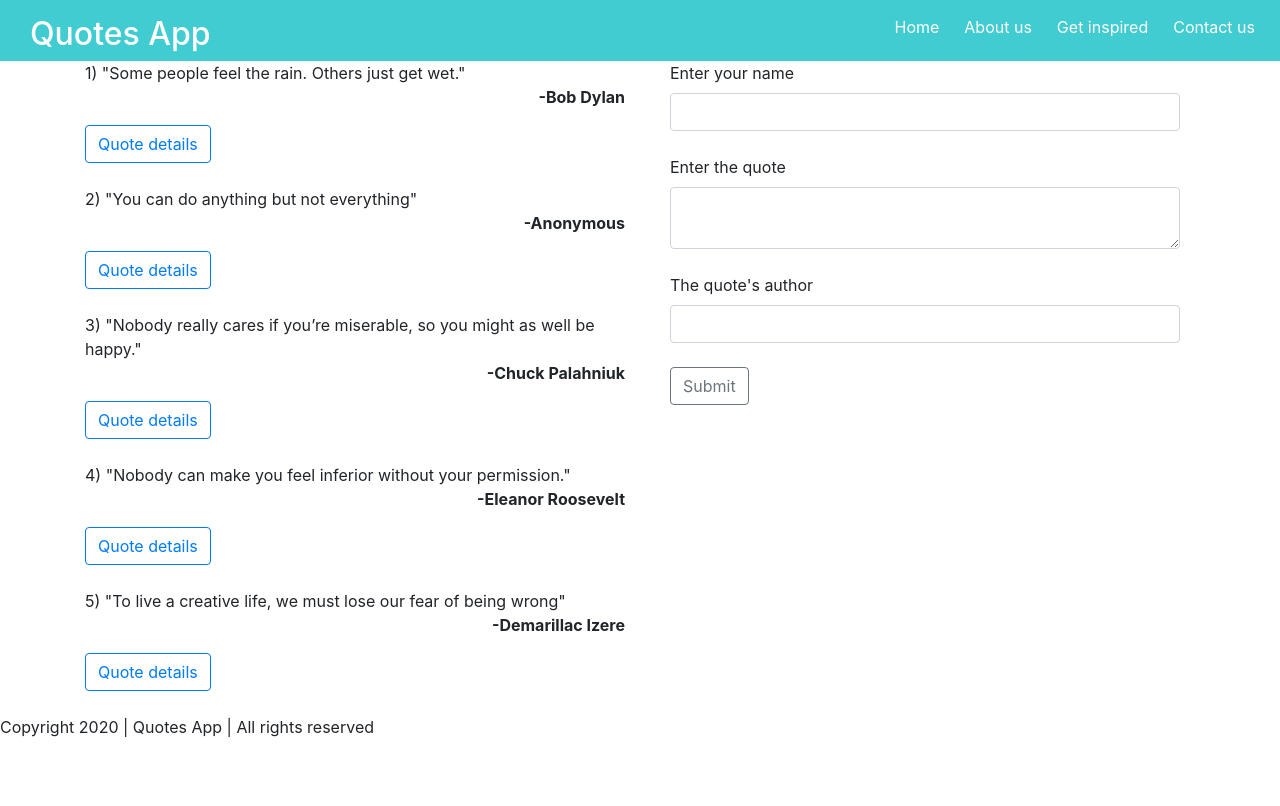
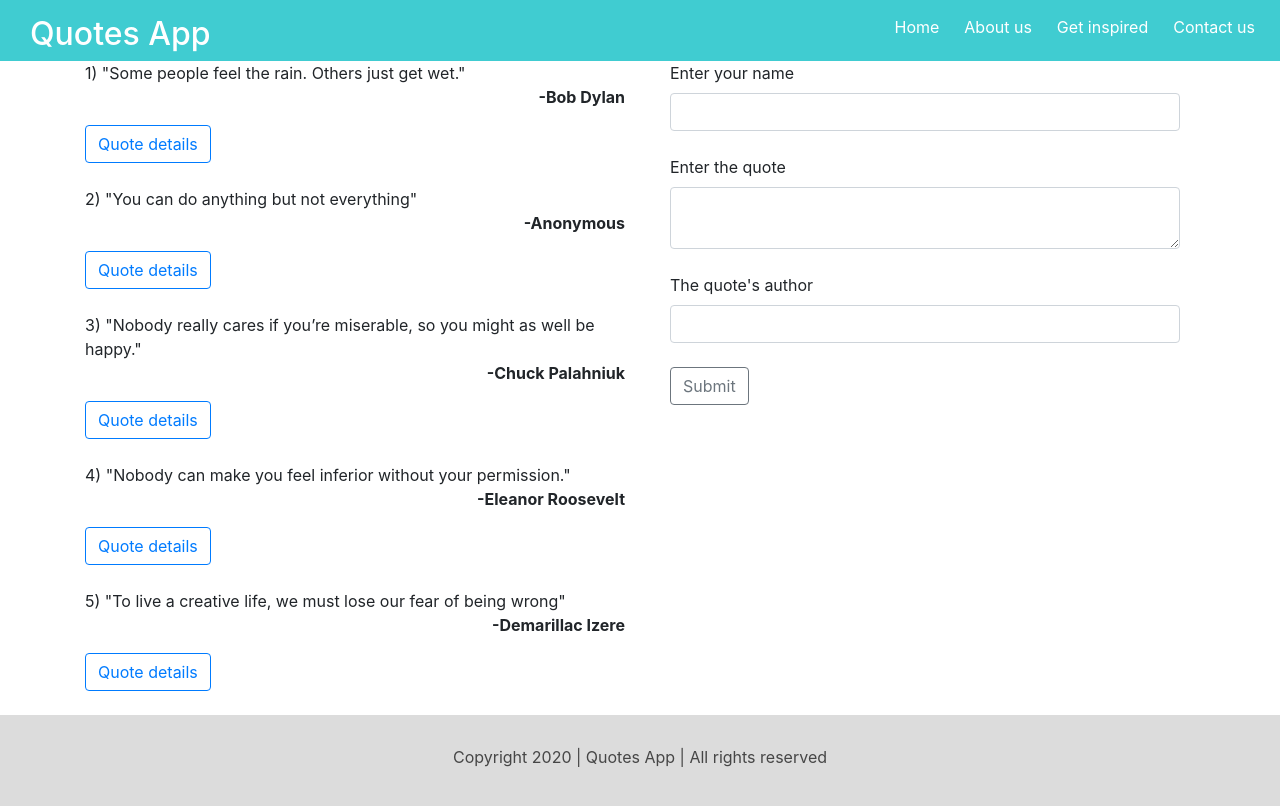
Before and after one commit to demarillacizere/quotes, an Angular app: page / in a window 1280 px wide. Shown: the top 806 px of the page. Built offline with nearby package versions, Linux system fonts and the light colour scheme.

Commit message:
styled the footer

```diff
--- a/src/app/quotes/quotes.component.css
+++ b/src/app/quotes/quotes.component.css
@@ -21,3 +21,9 @@ nav a{
     text-decoration:none;
     color:white;
 }
+footer{
+    text-align:center;
+    background-color: rgb(220,220,220);
+    padding:30px;
+    color:rgb(70,70,70);
+}
```
